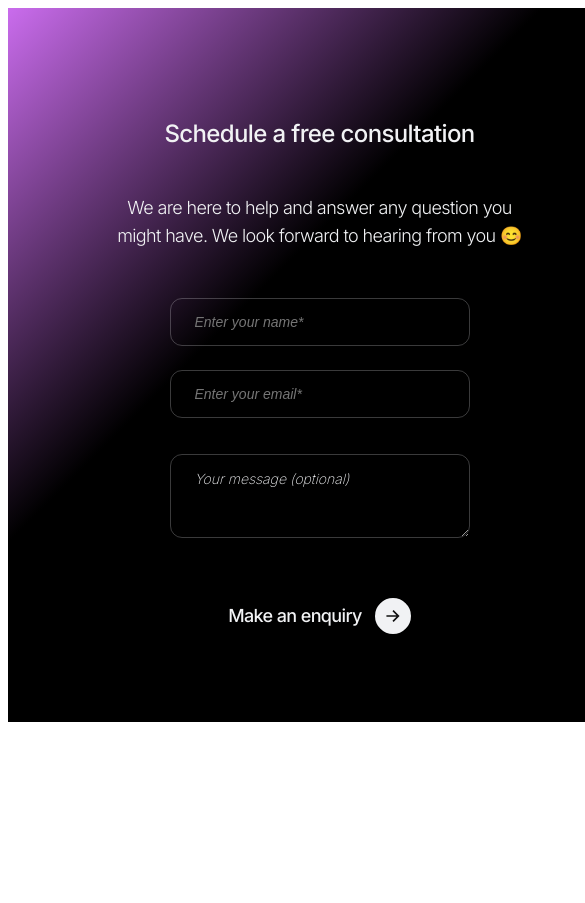
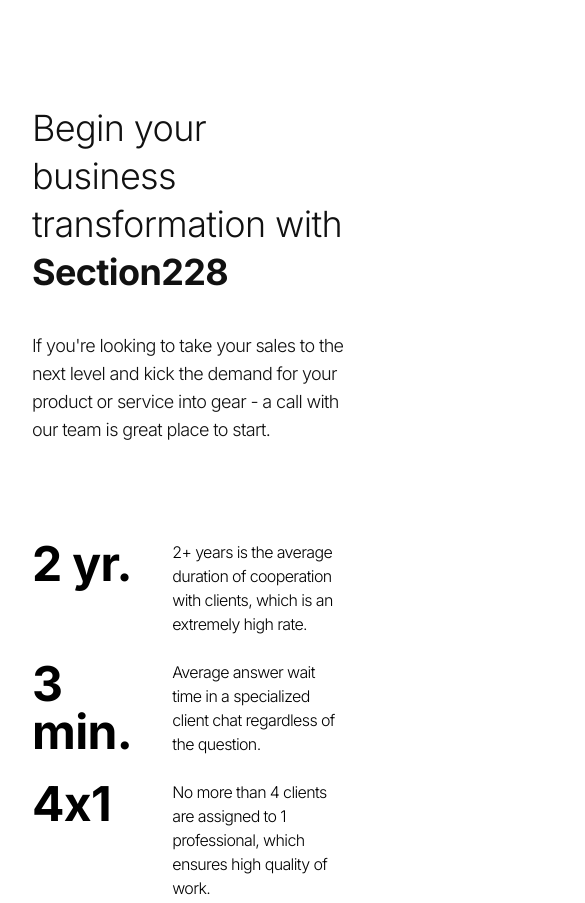
Before and after one commit to PaulLukashov/Study-Case-for-Section228, a plain HTML site: page index.html in a window 390 px wide. Shown: the top 903 px of the page, 585 px wide, since content can reach past the window. Before the commit the page ends 844 px from the top, so only its background shows below. Drawn offline with Linux system fonts and the light colour scheme.

Commit message:
Adaptive layout

```diff
--- a/index.html
+++ b/index.html
@@ -2,12 +2,13 @@
 <html lang="en">
 <head>
 	<meta charset="UTF-8">
-	<meta name="viewport">
+	<meta name="viewport" content="width=device-width">
 	<title>Section 228 Study Case</title>
 	<link rel="stylesheet" href="style.css">
 </head>
 <body>
 	<main>
+		<div class="container">
 		<section class="contact-us">
 			<div class="contact-form">
 				<h3>Schedule a free consultation</h3>
@@ -34,6 +35,7 @@
 					<dd>No more than 4 clients are assigned to 1 professional, which ensures high quality of work.</dd>
 				</dl>
 			</div>
+			</div>
 		</section>
 	</main>
 </body>
--- a/style.css
+++ b/style.css
@@ -14,14 +14,18 @@
   letter-spacing: -0.035em;
 }
 
+.container {
+  max-width: 1440px;
+  min-width: 360px;
+  margin: 0 auto;
+}
+
 .contact-us {
-  width: 1440px;
-  height: 700px;
+  width: 100%;
   margin: 0 auto;
   display: grid;
-  grid-template-columns: 623px auto;
+  grid-template-columns: 43.26% auto;
 }
-
 
 .contact-form {
   display: flex;
@@ -31,6 +35,8 @@
 }
 
 .contact-form h3 {
+  margin: 0;
+  padding: 0;
   font-weight: 500;
   font-size: 24px;
   line-height: 36px;
@@ -40,7 +46,9 @@
 }
 
 .contact-form p {
-  width: 424px;
+  margin: 0;
+  padding: 0;
+  width: 68.1%;
   font-weight: 300;
   font-size: 18px;
   line-height: 28px;
@@ -51,13 +59,17 @@
 }
 
 .contact-form form {
+  margin: 0;
+  padding: 0;
   display: flex;
   flex-direction: column;
+  align-items: center;
+  width: 100%;
 }
 
 .contact-form input[type="text"] {
   outline: none;
-  width: 300px;
+  width: 48%;
   line-height: 48px;
   height: 48px;
   border: 1px solid rgba(241, 242, 244, 0.24);
@@ -79,7 +91,7 @@
 
 .contact-form input[type="email"] {
   outline: none;
-  width: 300px;
+  width: 48%;
   line-height: 48px;
   height: 48px;
   border: 1px solid rgba(241, 242, 244, 0.24);
@@ -102,7 +114,7 @@
 
 .contact-form textarea {
   outline: none;
-  width: 300px;
+  width: 48%;
   border: 1px solid rgba(241, 242, 244, 0.24);
   border-radius: 12px;
   background-color: transparent;
@@ -139,10 +151,12 @@
   display: flex;
   justify-content: center;
   align-items: center;
-
+  margin-bottom: 80px;
 }
 
 .submit-btn span {
+  margin: 0;
+  padding: 0;
   font-weight: 500;
   font-size: 18px;
   line-height: 24px;
@@ -152,6 +166,8 @@
 }
 
 button {
+  margin: 0;
+  padding: 0;
   transition: 0.5s;
   display: inline-block;
   width: 36px;
@@ -167,13 +183,19 @@
 }
 
 .advantages {
+  margin: 0;
+  padding: 0;
   display: flex;
   flex-direction: column;
   padding-left: 115px;
+  padding-bottom: 100px;
 }
 
 
 .advantages h2 {
+  margin: 0;
+  padding: 0;
+  width: 79.2%;
   font-size: 36px;
   line-height: 48px;
   font-weight: 300;
@@ -186,7 +208,9 @@
 }
 
 .advantages p {
-  width: 424px;
+  margin: 0;
+  padding: 0;
+  width: 60.4%;
   line-height: 28px;
   font-size: 18px;
   font-weight: 300;
@@ -195,21 +219,97 @@
 }
 
 .advantages dl {
+  margin: 0;
+  padding: 0;
+  width: 74.644%;
   margin-top: 96px;
   display: grid;
-  grid-template-columns: 184px 340px;
+  grid-template-columns: 35% 65%;
   grid-template-rows: auto auto auto;
   grid-row-gap: 24px;
 }
 
 .advantages dt {
+  margin: 0;
+  padding: 0;
   font-weight: bold;
   font-size: 48px;
   line-height: 48px;
 }
 
 .advantages dd {
+  margin: 0;
+  padding: 0;
   font-weight: 300;
   font-size: 16px;
   line-height: 24px;
 }
+
+
+@media (max-width: 1440px) {
+  .container{
+    max-width: 970px;
+  }
+  .contact-form input[type="text"],
+  .contact-form input[type="email"] {
+    width: 60%;
+  }
+  .contact-form textarea {
+    width: 60%;
+  }
+}
+
+@media (max-width: 992px) {
+  .container{
+    max-width: 750px;
+  }
+  .contact-us {
+  grid-template-columns: 1fr;
+  }
+  .contact-form {
+    order: 2;
+  }
+  .contact-form input[type="text"],
+  .contact-form input[type="email"] {
+    width: 60;
+  }
+  .contact-form textarea {
+    width: 60%;
+  }
+
+}
+
+@media (max-width: 767px) {
+  .container{
+    max-width: none;
+  }
+  .contact-us {
+  grid-template-columns: 1fr;
+  }
+  .contact-form {
+    order: 2;
+  }
+  .contact-form input[type="text"],
+  .contact-form input[type="email"] {
+    width: 86.667%;
+  }
+  .contact-form textarea {
+    width: 86.667%;
+  }
+  .advantages dd {
+    margin-left: 30px;
+  }
+  .advantages {
+    padding-left: 24px;
+    align-items: flex-start;
+  }
+  .advantages h2 {
+    width: 90%;
+  }
+  .advantages p {
+    width: 90%;
+  }
+  .advantages dl {
+    width: 90%;
+  }
+}
```
